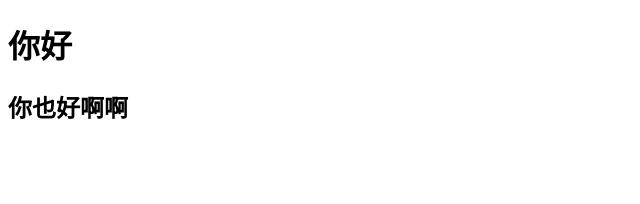
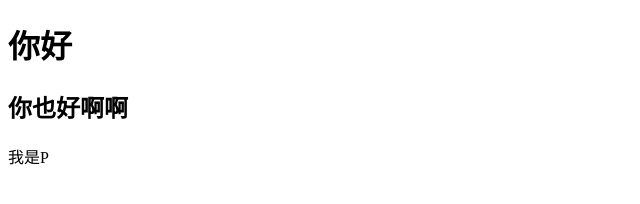
Before and after one commit to nice-super/test0408, a plain HTML site: page index.html in a window 1280 px wide. Shown: the full height of the page, 0-640 px from the left. Drawn offline with Linux system fonts and the light colour scheme.

Commit message:
第三次修改

```diff
--- a/index.html
+++ b/index.html
@@ -8,5 +8,6 @@
 <body>
     <h1>你好</h1>
     <h2>你也好啊啊</h2>
+    <p>我是P</p>
 </body>
 </html>
```
